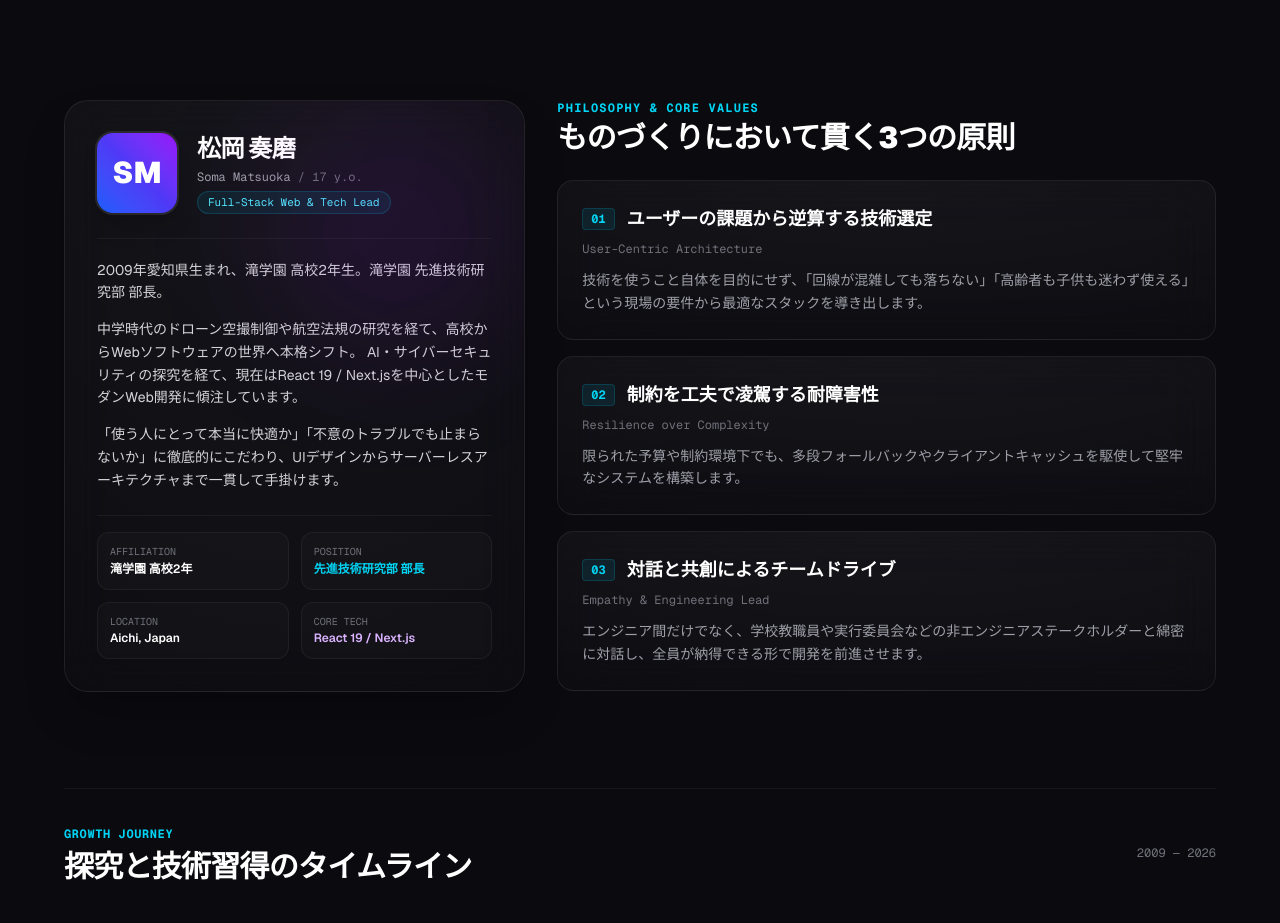
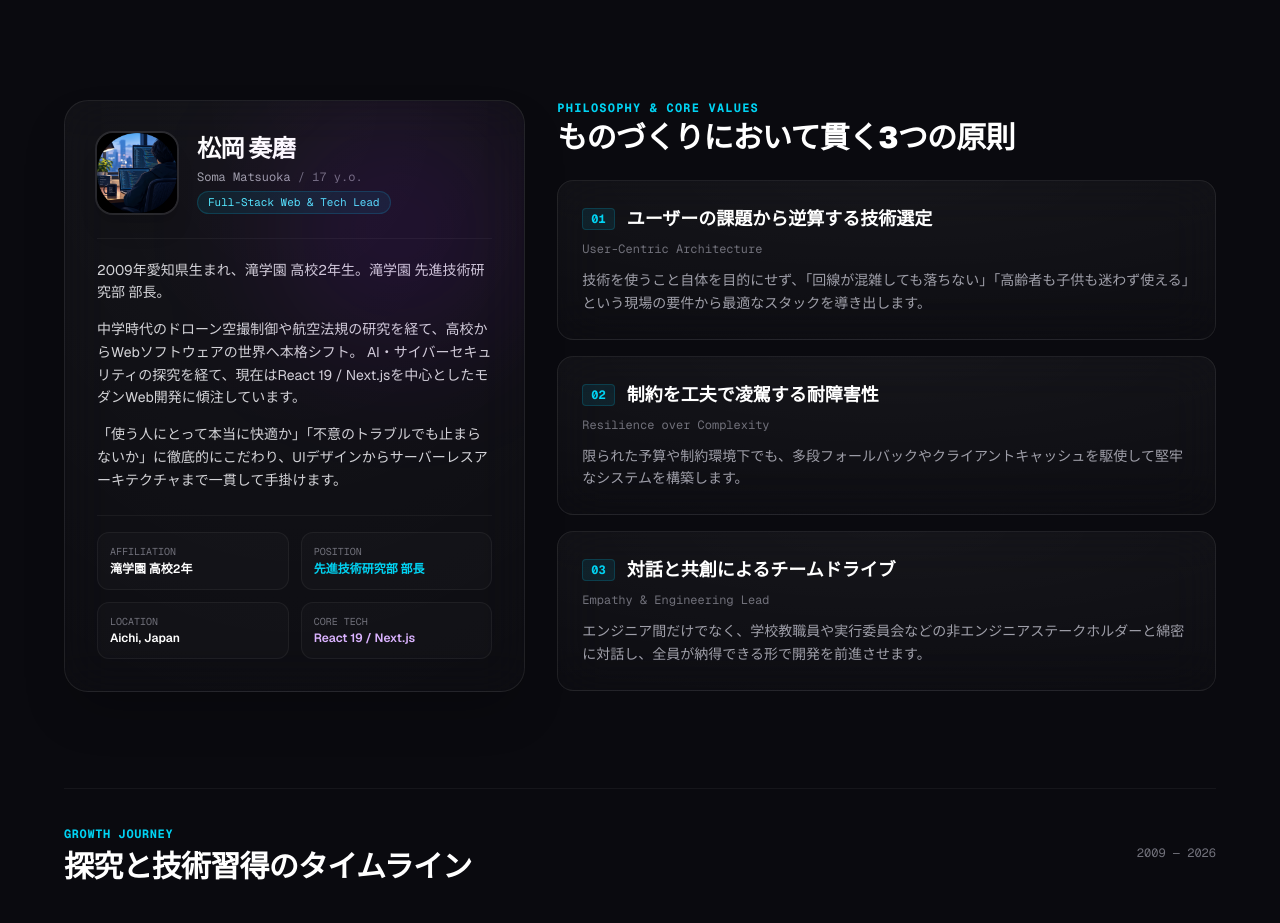
Before and after one commit to Soma817/Soma-Matsuoka-Portfolio, a Next.js app: page / in a window 1280 px wide. Shown: the part 1120-2043 px from the top of the page. Built offline with nearby package versions, Linux system fonts and the light colour scheme.

Commit message:
アイコン画像

```diff
--- a/src/components/AboutSection.tsx
+++ b/src/components/AboutSection.tsx
@@ -1,3 +1,5 @@
+import Image from "next/image";
+import profileIcon from "@/app/icon.png";
 import ScrollReveal from "./ScrollReveal";
 
 const timelineEvents = [
@@ -100,9 +102,13 @@ export default function AboutSection() {
                 <div className="absolute top-0 right-0 w-64 h-64 bg-purple-600/10 rounded-full blur-3xl pointer-events-none" />
 
                 <div className="flex items-center gap-5">
-                  <div className="w-20 h-20 rounded-2xl bg-gradient-to-tr from-blue-600 via-indigo-600 to-purple-600 flex items-center justify-center text-3xl font-black text-white shadow-xl ring-2 ring-white/10 shrink-0">
-                    SM
-                  </div>
+                  <Image
+                    src={profileIcon}
+                    alt="松岡 奏磨"
+                    width={80}
+                    height={80}
+                    className="w-20 h-20 rounded-2xl object-cover shadow-xl ring-2 ring-white/10 shrink-0"
+                  />
                   <div className="space-y-1">
                     <h3 className="text-2xl font-black text-white tracking-tight">松岡 奏磨</h3>
                     <p className="text-xs font-mono text-zinc-400">
```
